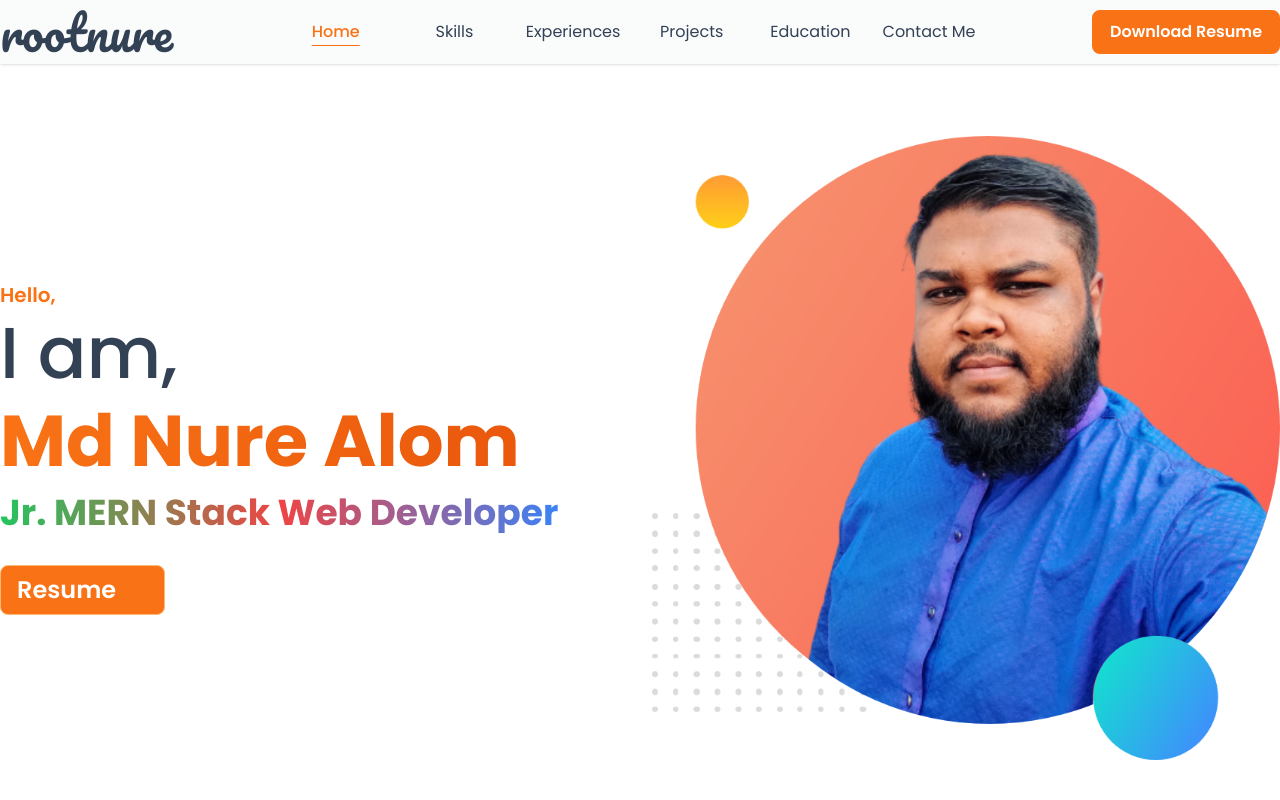
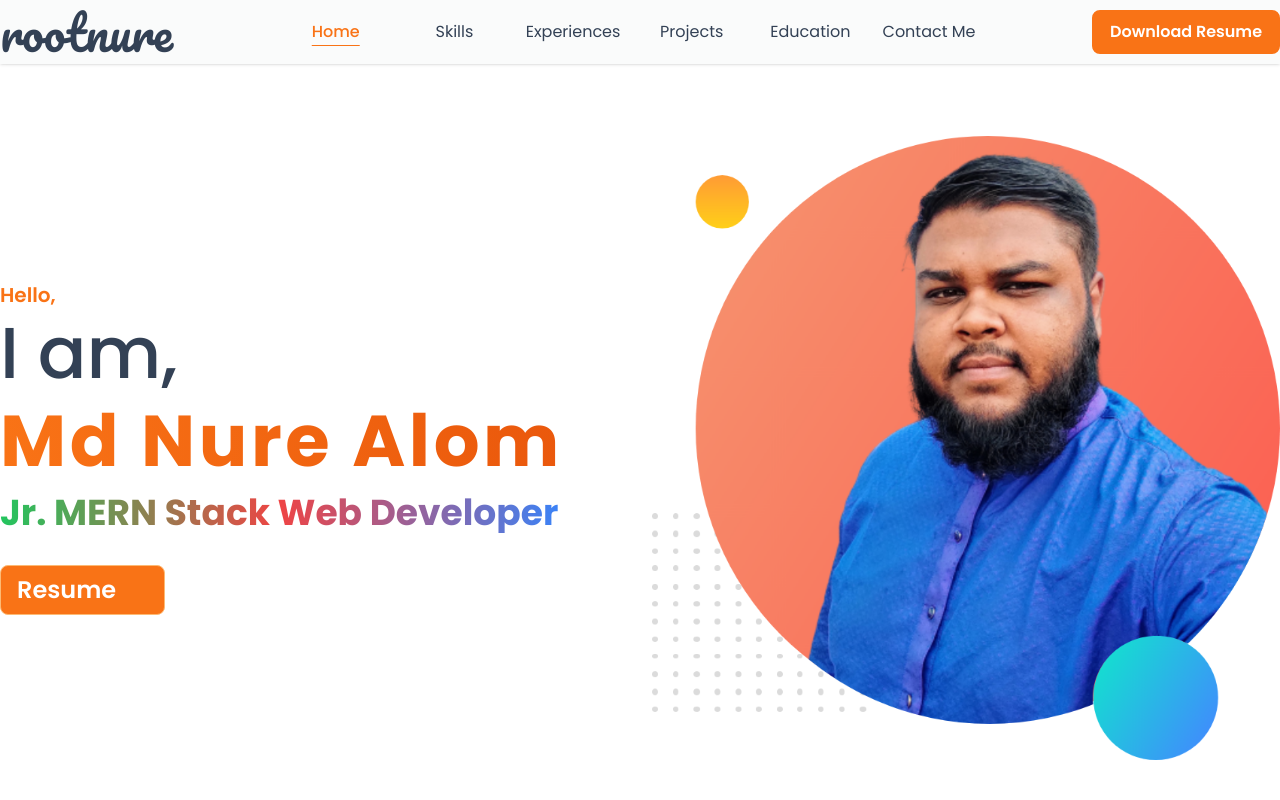
Before and after one commit to rootnure/rootnure-portfolio, a React (Vite) app: page / in a window 1280 px wide. Shown: the top 800 px of the page. Built offline with nearby package versions, Linux system fonts and the light colour scheme; some icons are missing.

Commit message:
Letter spacing added in banner for name and download file updated

```diff
--- a/src/Home/Banner/Banner.jsx
+++ b/src/Home/Banner/Banner.jsx
@@ -1,5 +1,5 @@
 import bannerImg from "../../assets/photos/rootnure.png";
-import resume from "../../assets/files/resume.txt";
+import resume from "../../assets/files/Md Nure Alom's Resume - 8.pdf";
 import { FaDownload } from "react-icons/fa6";
 
 const Banner = () => {
@@ -14,7 +14,7 @@ const Banner = () => {
         <div className="space-y-4">
           <h2 className="text-5xl md:text-7xl font-medium">
             <span className="inline-block mt-2 mb-4">I am,</span> <br />
-            <span className="font-bold bg-gradient-to-r text-transparent w-fit bg-clip-text from-orange-500 to-orange-600 whitespace-nowrap">
+            <span className="font-bold bg-gradient-to-r text-transparent w-fit bg-clip-text from-orange-500 to-orange-600 whitespace-nowrap tracking-wider">
               Md Nure Alom
             </span>
           </h2>
--- a/src/Home/Navbar/Navbar.jsx
+++ b/src/Home/Navbar/Navbar.jsx
@@ -3,7 +3,7 @@ import Logo from "../../components/Logo";
 import Container from "../../components/Container";
 import "./Navbar.css";
 import { useEffect } from "react";
-import resume from "../../assets/files/resume.txt";
+import resume from "../../assets/files/Md Nure Alom's Resume - 8.pdf";
 
 const Navbar = () => {
   useEffect(() => {
```
Also changed, not shown: 1 other file (tests, documents, lock files or other folders).
